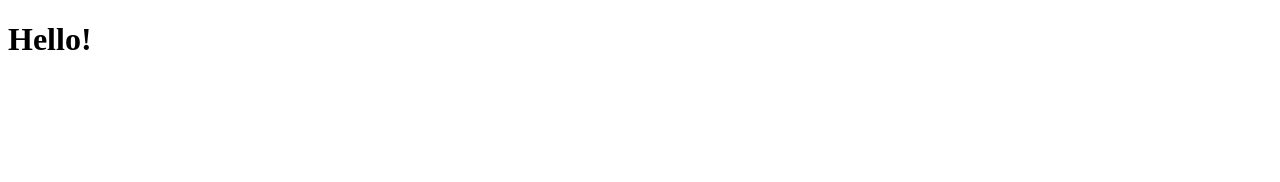
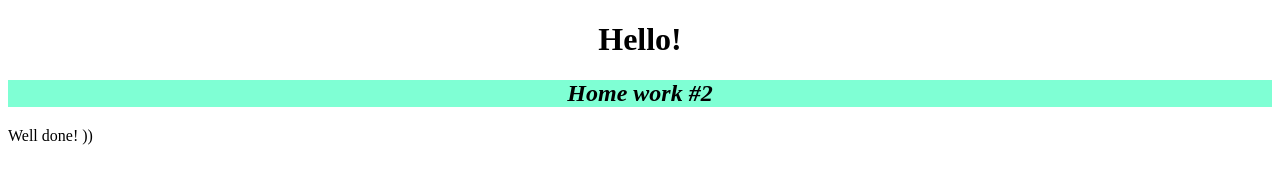
Before and after one commit to OlegTS02/git-lessons, a plain HTML site: page index.html in a window 1280 px wide. Drawn offline with Linux system fonts and the light colour scheme.

Commit message:
some changes html and css

```diff
--- a/index.html
+++ b/index.html
@@ -4,10 +4,18 @@
     <meta charset="UTF-8">
     <meta http-equiv="X-UA-Compatible" content="IE=edge">
     <meta name="viewport" content="width=device-width, initial-scale=1.0">
-    <title>Lesson 1</title>
+    <style>
+        .class0
+        {
+            background-color: aquamarine;
+        }
+    </style>
+    <title>My Page</title>
 </head>
 <body>
-    <h1>Hello!</h1>
+    <h1 style="text-align: center;">Hello!</h1>
+    <h2 style="text-align: center;" class = "class0"><em> Home work #2 </em></h2>
+    <p>Well done! ))</p>
 </body>
 <script>crs="script.js"</script>
 </html>
```
Also changed, not shown: style.css (added).
